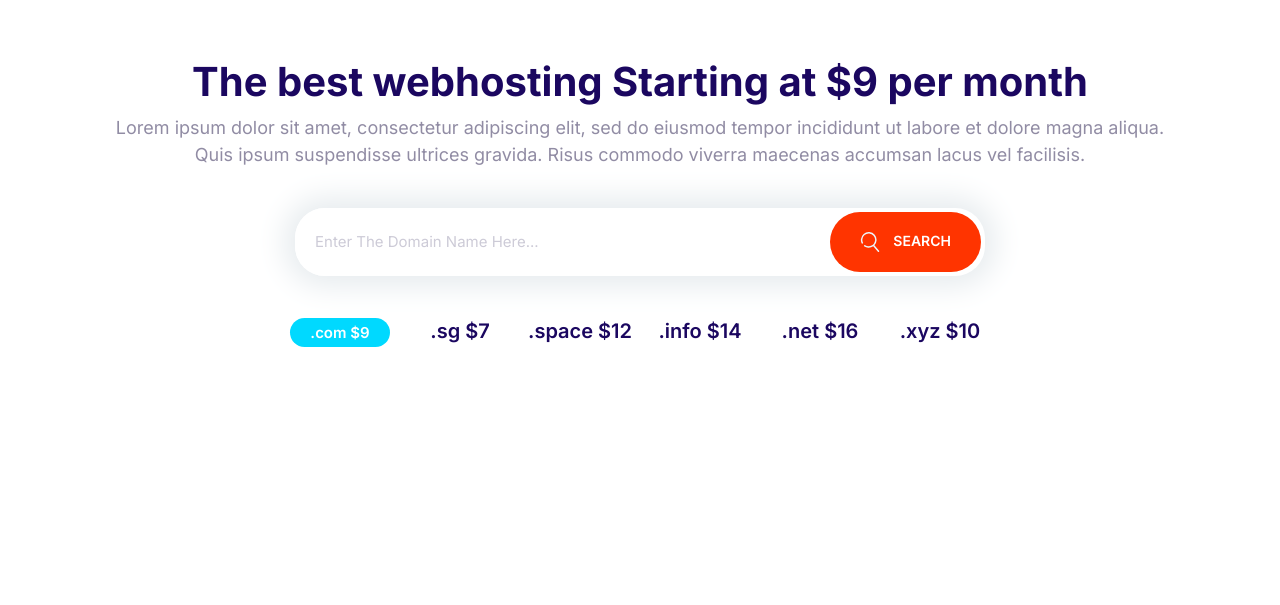
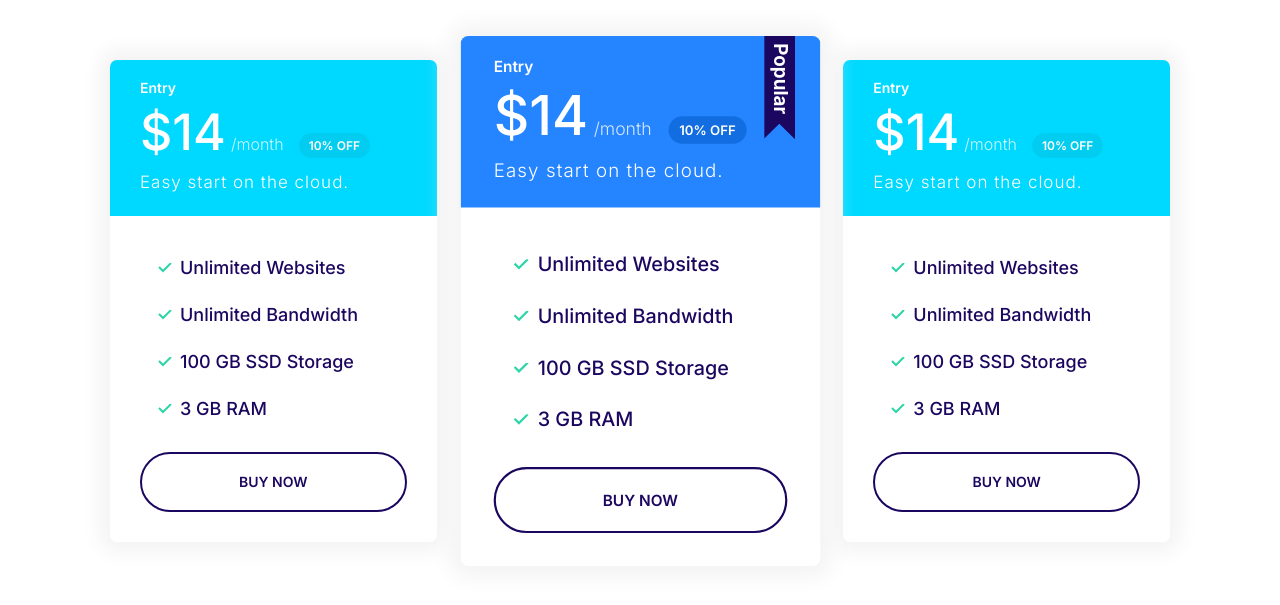
Before and after one commit to usama631/Moshify, a plain HTML site: page index.html in a window 1280 px wide. Drawn offline with Linux system fonts and the light colour scheme.

Commit message:
Creating Plans Block Component

```diff
--- a/css/style.css
+++ b/css/style.css
@@ -317,11 +317,17 @@ for coding practice.*/
   background: var(--color-secondary);
   color: #fff;
 }
+.card--primary .badge--primary {
+  background: #126de1;
+}
 .card--secondary .badge--secondary {
   background: #02cdf1;
 }
 
 /* Plans */
+.plan {
+  transition: transform 0.2s ease-out;
+}
 .plan__name {
   font-size: 2.4rem;
   color: #fff;
@@ -350,6 +356,10 @@ for coding practice.*/
   font-weight: 500;
 }
 
+.plan--popular {
+  transform: scale(1.1);
+}
+
 .plan--popular .card__header {
   position: relative;
 }
@@ -363,6 +373,13 @@ postion element.*/
   position: absolute;
   top: -6px;
   right: 5%;
+}
+
+.plan:hover {
+  transform: scale(1.05);
+}
+.plan--popular:hover {
+  transform: scale(1.15);
 }
 
 @media screen and (min-width: 1080px) {
@@ -446,6 +463,12 @@ postion element.*/
 @media screen and (min-width: 768px) {
   .grid--1x2 {
     grid-template-columns: repeat(2, 1fr);
+  }
+}
+
+@media screen and (min-width: 1024px) {
+  .grid--1x3 {
+    grid-template-columns: repeat(3, 1fr);
   }
 }
 
@@ -690,3 +713,14 @@ the following type of particular element/role.*/
     grid-template-columns: repeat(auto-fit, minmax(11rem, 1fr));
   }
 }
+
+/* Plans Block */
+
+.block-plans .card {
+  max-width: 500px;
+  margin: 0 auto;
+}
+
+.block-plans .grid {
+  gap: 8rem 4rem;
+}
--- a/index.html
+++ b/index.html
@@ -20,41 +20,74 @@
     <!-- 'CTRL+ALT+UP' / 'CTRL+ALT+DOWN' to select multiple cursors -->
     <!-- 'SHIFT+ALT+UP' / 'SHIFT+ALT+DOWN' to copy code above/below the selected code -->
 
-    <section class="block container block-domain">
-      <header class="block__header">
-        <h2 class="block__heading">
-          The best webhosting Starting at $9 per month
-        </h2>
-        <p>
-          Lorem ipsum dolor sit amet, consectetur adipiscing elit, sed do
-          eiusmod tempor incididunt ut labore et dolore magna aliqua. Quis ipsum
-          suspendisse ultrices gravida. Risus commodo viverra maecenas accumsan
-          lacus vel facilisis.
-        </p>
-      </header>
-      <div class="input-group">
-        <input
-          type="text"
-          class="input"
-          placeholder="Enter The Domain Name Here..."
-        />
+    <!--Plans Block-->
 
-        <button class="btn btn--accent">
-          <svg class="icon icon--white">
-            <use xlink:href="images/sprite.svg#search"></use>
-          </svg>
+    <section class="block container block-plans">
+      <div class="grid grid--1x3">
+        <div class="plan">
+          <div class="card card--secondary">
+            <header class="card__header">
+              <h3 class="plan__name">Entry</h3>
+              <span class="plan__price">$14</span>
+              <span class="plan__billing-cycle">/month</span>
+              <span class="badge badge--secondary badge--small">10% OFF</span>
+              <span class="plan__description">Easy start on the cloud.</span>
+            </header>
+            <div class="card__body">
+              <ul class="list list--tick">
+                <li class="list__item">Unlimited Websites</li>
+                <li class="list__item">Unlimited Bandwidth</li>
+                <li class="list__item">100 GB SSD Storage</li>
+                <li class="list__item">3 GB RAM</li>
+              </ul>
+              <button class="btn btn--outline btn--block">Buy Now</button>
+            </div>
+          </div>
+        </div>
+        <div class="plan">
+          <div class="plan plan--popular">
+            <div class="card card--primary">
+              <header class="card__header">
+                <h3 class="plan__name">Entry</h3>
+                <span class="plan__price">$14</span>
+                <span class="plan__billing-cycle">/month</span>
+                <span class="badge badge--primary badge--small">10% OFF</span>
+                <span class="plan__description">Easy start on the cloud.</span>
+              </header>
+              <div class="card__body">
+                <ul class="list list--tick">
+                  <li class="list__item">Unlimited Websites</li>
+                  <li class="list__item">Unlimited Bandwidth</li>
+                  <li class="list__item">100 GB SSD Storage</li>
+                  <li class="list__item">3 GB RAM</li>
+                </ul>
+                <button class="btn btn--outline btn--block">Buy Now</button>
+              </div>
+            </div>
+          </div>
+        </div>
 
-          Search
-        </button>
+        <div class="plan">
+          <div class="card card--secondary">
+            <header class="card__header">
+              <h3 class="plan__name">Entry</h3>
+              <span class="plan__price">$14</span>
+              <span class="plan__billing-cycle">/month</span>
+              <span class="badge badge--secondary badge--small">10% OFF</span>
+              <span class="plan__description">Easy start on the cloud.</span>
+            </header>
+            <div class="card__body">
+              <ul class="list list--tick">
+                <li class="list__item">Unlimited Websites</li>
+                <li class="list__item">Unlimited Bandwidth</li>
+                <li class="list__item">100 GB SSD Storage</li>
+                <li class="list__item">3 GB RAM</li>
+              </ul>
+              <button class="btn btn--outline btn--block">Buy Now</button>
+            </div>
+          </div>
+        </div>
       </div>
-      <ul class="list block-domain__prices">
-        <li><span class="badge badge--secondary">.com $9</span></li>
-        <li>.sg $7</li>
-        <li>.space $12</li>
-        <li>.info $14</li>
-        <li>.net $16</li>
-        <li>.xyz $10</li>
-      </ul>
     </section>
     <script src="js/main.js"></script>
   </body>
```
Also changed, not shown: components/cardPlans.html (added, +22 -0 lines), components/cardPopularPlan.html (added, +24 -0 lines), components/domainBlock.html (added, +34 -0 lines), components/plansBlock.html (added, +69 -0 lines).
